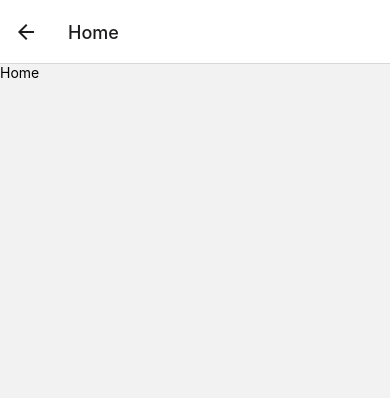
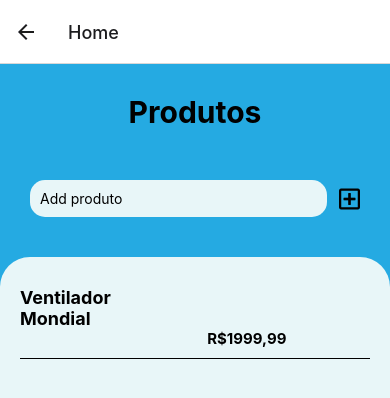
Before and after one commit to matheusbarcellosb/TrabalhoReactNative-Grupo5, a React Native app: screen /Home in a window 390 px wide. Shown: the top 398 px of the page. Built offline with nearby package versions, Linux system fonts and the light colour scheme; grey boxes are pictures that could not be loaded.

Commit message:
Criação da tela de produtos

```diff
--- a/src/Components/Produtos/index.jsx
+++ b/src/Components/ListaProdutos/index.jsx
@@ -1,12 +1,12 @@
 import { View, Text } from 'react-native'
 import React from 'react'
 
-const Produtos = () => {
+const ListaProdutos = () => {
   return (
     <View>
-      <Text>Produtos</Text>
+      <Text>ListaProdutos</Text>
     </View>
   )
 }
 
-export default Produtos
+export default ListaProdutos
--- a/src/Routes/index.jsx
+++ b/src/Routes/index.jsx
@@ -2,7 +2,7 @@ import { View, Text } from 'react-native'
 import React from 'react'
 import { createNativeStackNavigator } from '@react-navigation/native-stack'
 import { NavigationContainer } from '@react-navigation/native'
-import { Home } from '../Screens/Home'
+import  Home  from '../Screens/Home'
 import { Login } from '../Screens/Login'
 
 const { Navigator, Screen } = createNativeStackNavigator()
@@ -21,6 +21,9 @@ export const Routes = () => {
         <Screen
           name="Home"
           component={Home}
+          // options={{
+          //   headerShown: false
+          // }}
         />
       </Navigator>
     </NavigationContainer>
--- a/src/Screens/Home/index.jsx
+++ b/src/Screens/Home/index.jsx
@@ -1,10 +1,41 @@
-import { View, Text } from 'react-native'
+import { View, Text, StyleSheet, TextInput, Touchable, TouchableOpacity, Image } from 'react-native'
+import {styles} from './style'
 import React from 'react'
+import { FontAwesome5 } from '@expo/vector-icons';
 
-export const Home = () => {
+const Home = () => {
   return (
-    <View>
-      <Text>Home</Text>
+    <View style={styles.container}>
+      <View style={styles.header}>
+        <Text style={styles.headerText}>Produtos</Text>
+      </View>
+      <View style={styles.addProduto}>
+        <TextInput
+          style={styles.input}
+          placeholder='Add produto'
+        />
+        <TouchableOpacity>
+          <FontAwesome5 name="plus-square" size={24} color="black" />
+        </TouchableOpacity>
+      </View>
+
+      <View style={styles.produtos}>
+        <View style={styles.produto}>
+          <Image
+            source={{ uri: 'https://mallorygroup.vteximg.com.br/arquivos/ids/157398-582-582/7896443137419_1.jpg?v=637388771440000000' }}
+            width={70} height={70} />
+          <View style={styles.infoProduto}>
+            <Text style={styles.textProduto}>Ventilador</Text>
+            <Text style={styles.textProduto}>Mondial</Text>
+            <Text style={styles.preco}>R$1999,99</Text>
+          </View>
+
+        </View>
+        <View style={styles.linha}></View>
+      </View>
+
     </View>
   )
 }
+
+export default Home
--- /dev/null
+++ b/src/Screens/Home/style.jsx
@@ -0,0 +1,60 @@
+import { StyleSheet } from "react-native";
+
+export const styles = StyleSheet.create({
+    container: {
+      flex: 1,
+      backgroundColor: '#25aae2'
+    },
+    header: {
+      padding: 30,
+      flexDirection: 'row',
+      justifyContent: 'center',
+    },
+    headerText: {
+      fontSize: 30,
+      fontWeight: 'bold'
+    },
+    addProduto: {
+      flexDirection: 'row',
+      justifyContent: 'space-between',
+      alignItems: 'center',
+      padding: 20,
+      marginHorizontal: 10
+    },
+    input: {
+      backgroundColor: '#e8f6f8',
+      width: '90%',
+      padding: 10,
+      borderRadius: 15
+    },
+    produtos: {
+      flex: 1,
+      backgroundColor: '#e8f6f8',
+      borderTopLeftRadius: 30,
+      borderTopRightRadius: 30,
+      marginTop: 20
+    },
+    produto: {
+      flexDirection: 'row',
+      alignItems: 'center',
+      marginTop: 30,
+      margin: 10
+    },
+    linha: {
+      borderBottomWidth: 1,
+      marginHorizontal: 20
+    },
+    textProduto: {
+      fontWeight: 'bold',
+      fontSize: 18
+    },
+    infoProduto: {
+      width: '72%',
+      marginLeft: 10
+    },
+    preco: {
+      alignSelf: 'flex-end',
+      fontWeight: 'bold',
+      fontSize: 15
+    }
+  })
```
